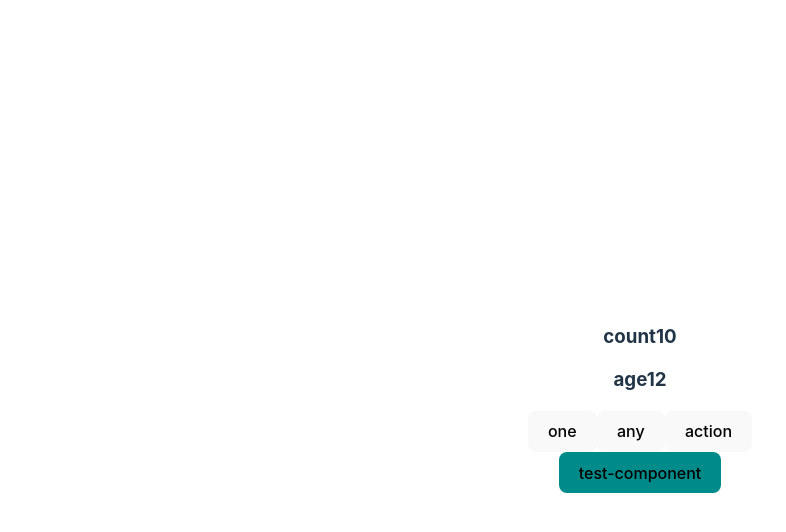
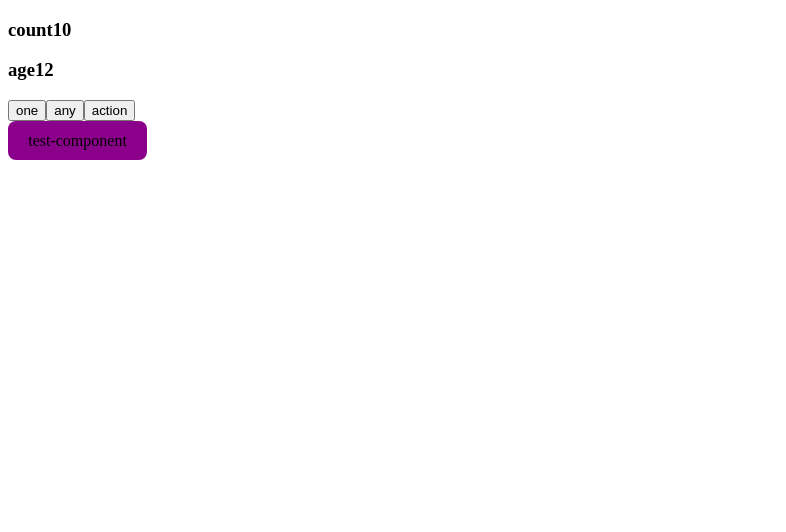
Before and after one commit to YangZebin-Rafi/Selleri-UI, a Vue app: page / in a window 1280 px wide. Shown: the top 532 px of the page, without its empty margins (0-786 px from the left). Built offline with nearby package versions, Linux system fonts and the light colour scheme.

Commit message:
chore:update data

```diff
--- a/src/components/TestComponent.vue
+++ b/src/components/TestComponent.vue
@@ -9,8 +9,29 @@ const consoleTest = () => {
 }
 </script>
 
-<style>
+<style scoped lang="scss">
 .testButtonClass {
-  background-color: darkcyan;
+  background-color: darkmagenta;
+  border-radius: 8px;
+  border: 1px solid transparent;
+  padding: 0.6em 1.2em;
+  font-size: 1em;
+  font-weight: 500;
+  font-family: inherit;
+  cursor: pointer;
+  transition: border-color 0.25s;
+}
+
+.testButtonClass:hover {
+  border-color: #646cff;
+}
+
+.testButtonClass:focus,
+e {
+  outline: 4px auto -webkit-focus-ring-color;
+}
+
+.testButtonClass:focus-visibl {
+  outline: 4px auto -webkit-focus-ring-color;
 }
 </style>
--- a/src/main.ts
+++ b/src/main.ts
@@ -1,5 +1,5 @@
 import { createApp } from 'vue'
-import './style.css'
+// import './style.css'
 import App from './App.vue'
 import { createPinia } from 'pinia'
 // 下面是我们安装的固化插件。
```
Also changed, not shown: package.json (+15 -6 lines), 2 other files (tests, documents, lock files or other folders).
